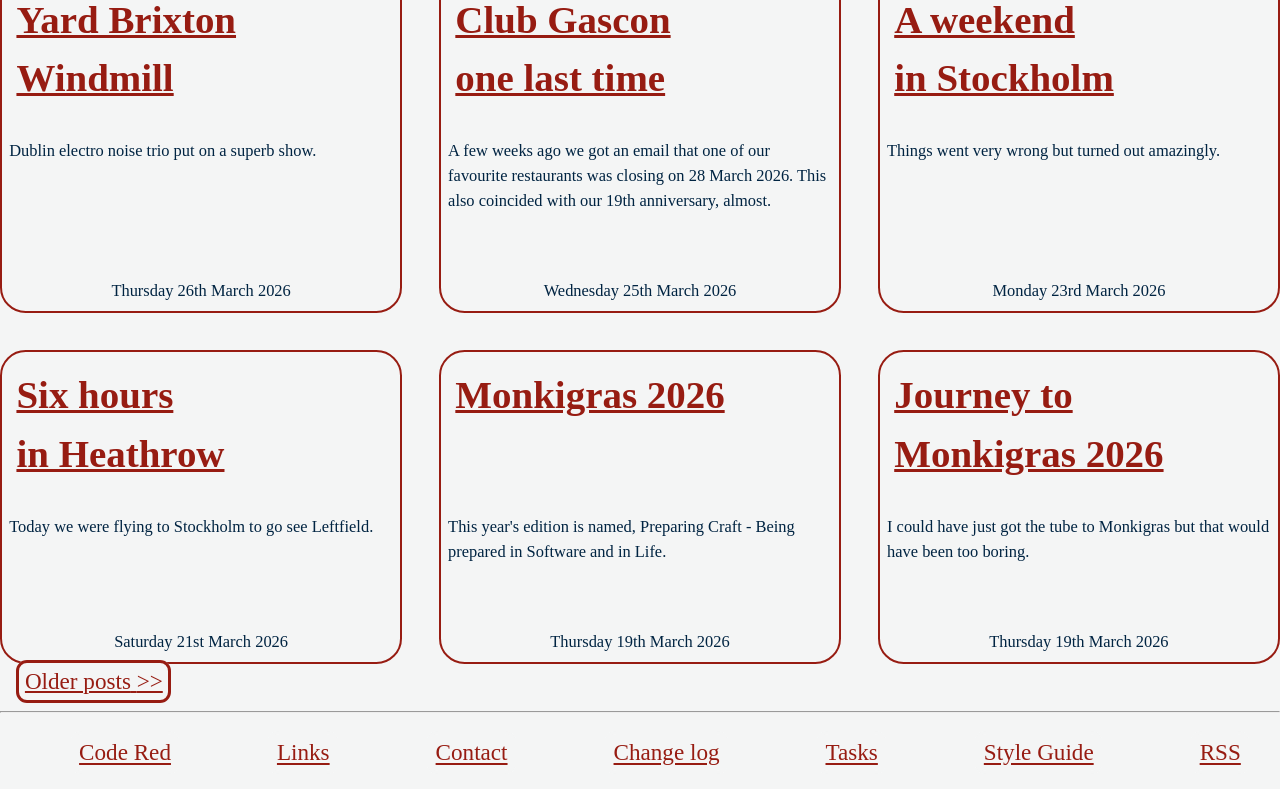
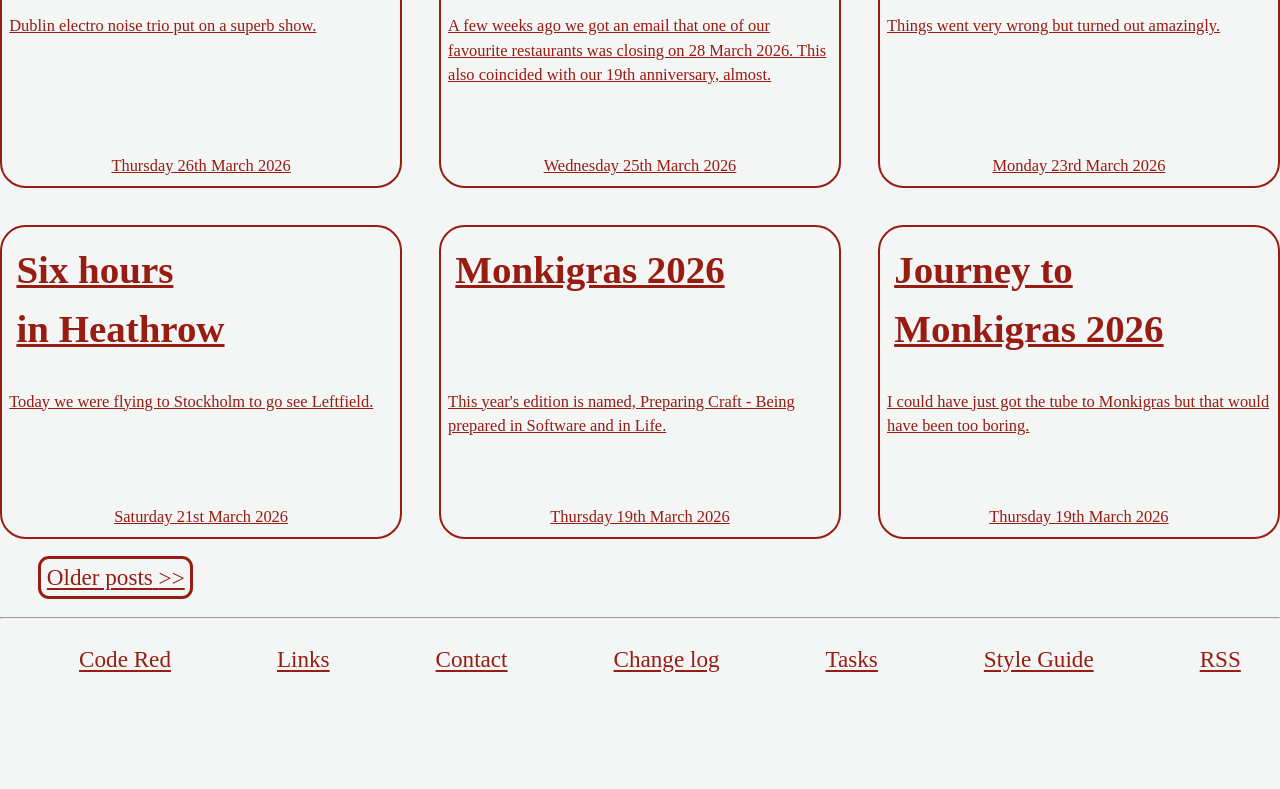
Before and after one commit to dletorey/2.letorey.co.uk, an Eleventy site: page src/index.md in a window 1280 px wide. Shown: the part 1323-2112 px from the top of the page. After the commit the page ends 2019 px from the top, so only its background shows below. Built offline with nearby package versions, Linux system fonts and the light colour scheme; Eleventy itself is replaced by a stand-in of ours; files that its build step writes are made by us from their sources.

Commit message:
fixed the grid layout of the cards

```diff
--- a/src/_includes/css/cards.css
+++ b/src/_includes/css/cards.css
@@ -7,7 +7,11 @@
   padding: var(--sp-s-m);
   gap: var(--sp-s-m);
 }
-
+.cards li {
+  display: grid;
+  grid-template-rows: subgrid;
+  grid-row: span 3 / span 3;
+}
 .card {
   display: grid;
   grid-template-rows: subgrid;
@@ -36,10 +40,10 @@
 p {
   font-size: var(--step--2);
 }
-.card:hover {
+.card:hover, .card:focus {
   background-color: light-dark(var(--dm-background), var(--lm-background));
   color: light-dark(var(--dm-text), var(--lm-text));
 }
-.card:hover h2 {
+.card:hover h2, .card:focus h2 {
   color: light-dark(var(--dm-heading), var(--lm-heading));
 }
--- a/src/_includes/css/elements.css
+++ b/src/_includes/css/elements.css
@@ -70,9 +70,10 @@ blockquote {
 }
 h1 {
   font-size: var(--step-4);
+  line-height: var(--step-3);
 }
 h1 span {
-    font-size: var(--step-3);
+    font-size: var(--step-2);
 }
 h2 {
   font-size: var(--step-3);
--- a/src/_includes/css/header.css
+++ b/src/_includes/css/header.css
@@ -1,6 +1,10 @@
 header[role="banner"] {
   display: flex;
   flex-direction: row;
+}
+header[role="banner"], .flex-wrapper {
+  max-width: 60rem;
+  margin: 0 auto;
 }
 .logo img, .logo svg, .logo .icon {
   height: var(--sp-xl);
--- a/src/_includes/css/tags.css
+++ b/src/_includes/css/tags.css
@@ -46,6 +46,9 @@ header nav ul li a:not([data-state="active"]),
 footer nav ul li a:not([data-state="active"]) {
   border-color: light-dark(var(--lm-background), var(--dm-background));
 }
+.pagination {
+  margin: var(--step--1);
+}
 .pagination__inner a {
   margin: var(--step--2);
 }
--- a/src/_includes/css/variables.css
+++ b/src/_includes/css/variables.css
@@ -60,9 +60,9 @@
   --sp-l-3xl: clamp(2.25rem, 0.4239rem + 9.1304vi, 7.5rem);
   color-scheme: light dark;
 }
-.flex-wrapper {
+/* .flex-wrapper {
   display: flex;
   min-height: 90vh;
   flex-direction: column;
   justify-content: space-between;
-}
+} */
--- a/src/_includes/partials/card.html
+++ b/src/_includes/partials/card.html
@@ -1,7 +1,9 @@
-<li class="card">
-  <header>
-    <a href="{{ item.url }}"><h2>{{ item.data.title }}{%if item.data.subTitle %}<br><span>{{item.data.subTitle}}</span>{% endif %}</h2></a>
-  </header>
-  <p>{{ item.data.description }}</p>
-  <small><time datetime="{{ item.data.date | w3DateFilter }}">{{ item.data.date | dateFilter }}</time></small>
+<li>
+  <a class="card" href="{{ item.url }}">
+    <header>
+      <h2>{{ item.data.title }}{%if item.data.subTitle %}<br><span>{{item.data.subTitle}}</span>{% endif %}</h2>
+    </header>
+    <p>{{ item.data.description }}</p>
+    <small><time datetime="{{ item.data.date | w3DateFilter }}">{{ item.data.date | dateFilter }}</time></small>
+  </a>
 </li>
```
